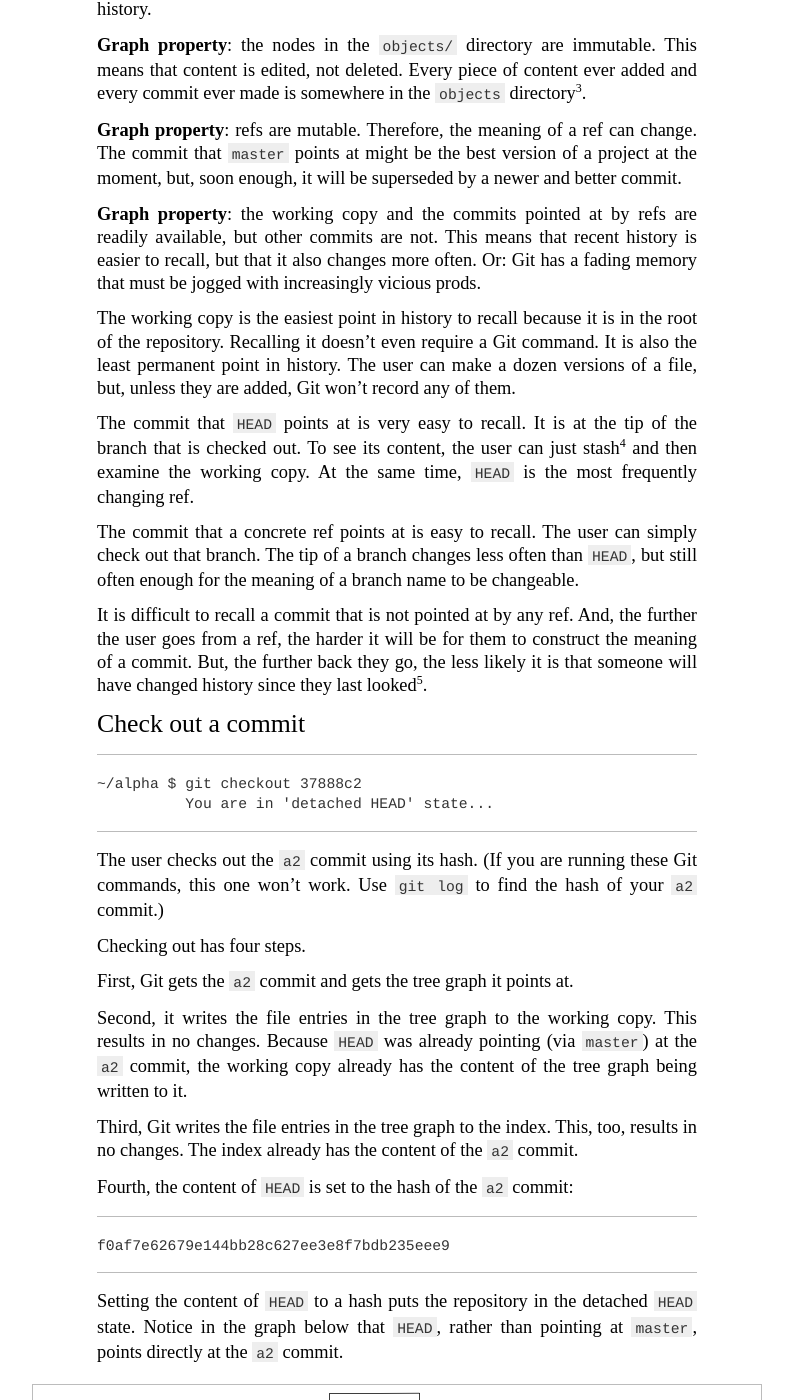
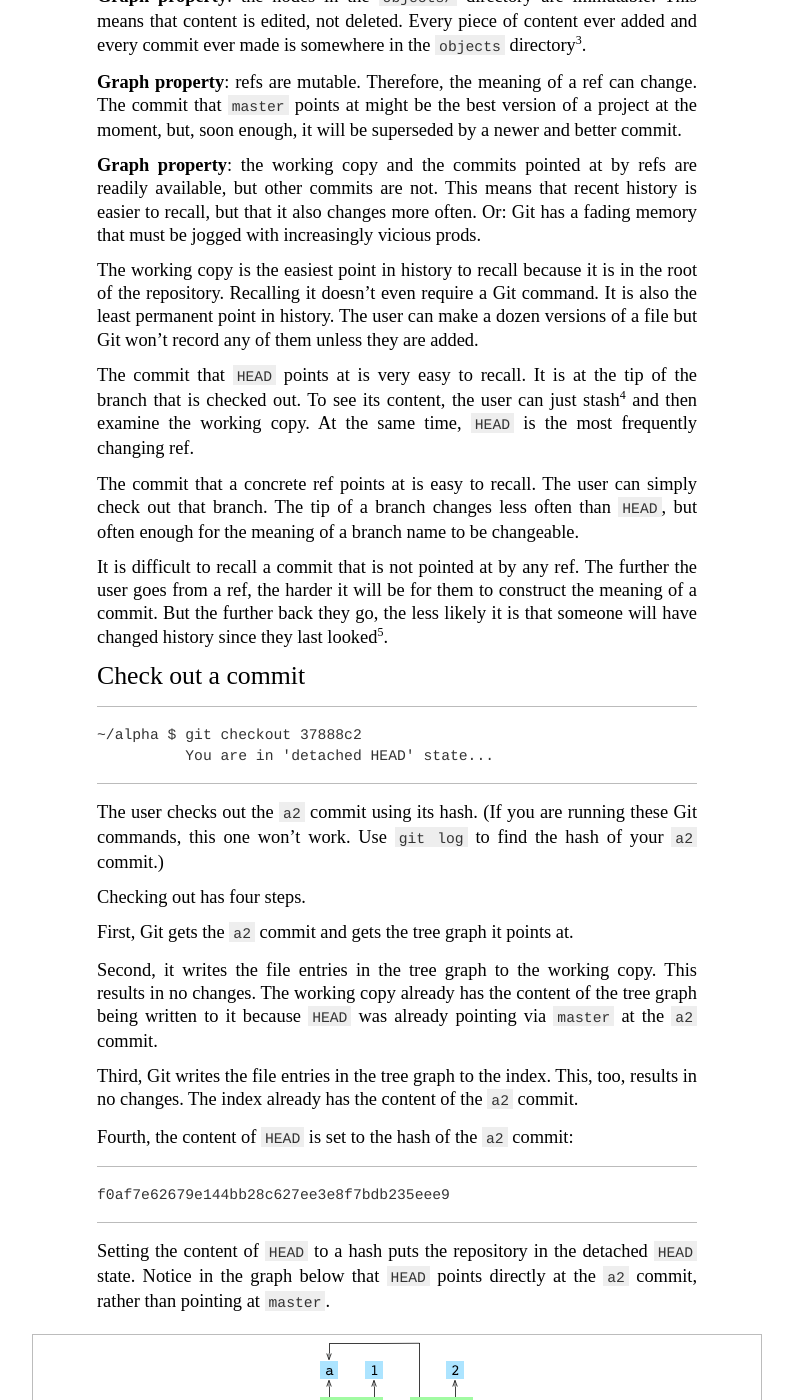
Before and after one commit to zahrabakhshalizadeh/maryrosecook.com, a Jekyll site: the page built from _posts/2015-03-21-git-from-the-inside-out.md, in a window 1280 px wide and 1400 px high, scrolled down 8954 px. Shown: the whole window, without its empty margins (243-1036 px from the left). Built offline with Jekyll 4.4.1, drawn with Linux system fonts in a browser that asks for light colours; Markdown is read by kramdown in place of the engine named in the settings; some of the changed text lies outside the part shown.

Commit message:
GFTIO: copy edits suggested by my dad

````diff
--- a/_posts/2015-03-21-git-from-the-inside-out.md
+++ b/_posts/2015-03-21-git-from-the-inside-out.md
@@ -105,14 +105,14 @@
 ~/alpha $ git add data
 ```
 
-The `git add` command creates a blob object that contains the content of `data/number.txt`. And it adds an index entry for `data/number.txt` that points the blob. This is the index after the `git add` command is run a second time:
+The `git add` command creates a blob object that contains the content of `data/number.txt`. It adds an index entry for `data/number.txt` that points at the blob. This is the index after the `git add` command is run a second time:
 
 ```
 data/letter.txt 2e65efe2a145dda7ee51d1741299f848e5bf752e
 data/number.txt 274c0052dd5408f8ae2bc8440029ff67d79bc5c3
 ```
 
-Notice that, though the user ran `git add data`, only the files in the `data` directory are listed in the index. The `data` directory is not listed separately.
+Notice that only the files in the `data` directory are listed in the index, though the user ran `git add data`. The `data` directory is not listed separately.
 
 ```bash
 ~/alpha $ printf '1' > data/number.txt
@@ -157,7 +157,7 @@
 
 The second line records the same for `data/number.txt`.
 
-Below is the tree object for `alpha`, the root directory of the project:
+Below is the tree object for `alpha`, which is the root directory of the project:
 
 ```
 040000 tree 0eed1217a2947f4930583229987d90fe5e8e0b74 data
@@ -244,7 +244,7 @@
 ~/alpha $ git add data/number.txt
 ```
 
-The user adds the file to Git. This adds a blob containing `2` to the `objects` directory. And it points the index entry for `data/number.txt` at the new blob.
+The user adds the file to Git. This adds a blob containing `2` to the `objects` directory. It points the index entry for `data/number.txt` at the new blob.
 
 ![`data/number.txt` set to `2` in the working copy and index](/images/git-from-the-inside-out/6-a1-wc-and-index-number-set-to-2.png)
 <div class="image-caption">`data/number.txt` set to `2` in the working copy and index</div>
@@ -265,7 +265,7 @@
 100664 blob d8263ee9860594d2806b0dfd1bfd17528b0ba2a4 number.txt
 ```
 
-The new `data` tree hashes to a value that is different from the old `data` tree.  A new `alpha` tree must be created to record this hash:
+The new `data` tree hashes to a different value from the old `data` tree.  A new `alpha` tree must be created to record this hash:
 
 ```
 040000 tree 40b0318811470aaacc577485777d7a6780e51f0b data
@@ -282,7 +282,7 @@
 a2
 ```
 
-The first line of the commit object points at the new `alpha` tree object. The second line points at the commit's parent, `a1`. To find the parent commit, Git went to `HEAD`, followed it to `master` and found the commit hash of `a1`.
+The first line of the commit object points at the new `alpha` tree object. The second line points at `a1`: the commit's parent. To find the parent commit, Git went to `HEAD`, followed it to `master` and found the commit hash of `a1`.
 
 Third, the content of the `master` branch file is set to the hash of the new commit.
 
@@ -304,13 +304,13 @@
 
 **Graph property**: the working copy and the commits pointed at by refs are readily available, but other commits are not. This means that recent history is easier to recall, but that it also changes more often. Or: Git has a fading memory that must be jogged with increasingly vicious prods.
 
-The working copy is the easiest point in history to recall because it is in the root of the repository. Recalling it doesn't even require a Git command. It is also the least permanent point in history. The user can make a dozen versions of a file, but, unless they are added, Git won't record any of them.
+The working copy is the easiest point in history to recall because it is in the root of the repository. Recalling it doesn't even require a Git command. It is also the least permanent point in history. The user can make a dozen versions of a file but Git won't record any of them unless they are added.
 
 The commit that `HEAD` points at is very easy to recall. It is at the tip of the branch that is checked out. To see its content, the user can just stash[^4] and then examine the working copy. At the same time, `HEAD` is the most frequently changing ref.
 
-The commit that a concrete ref points at is easy to recall. The user can simply check out that branch. The tip of a branch changes less often than `HEAD`, but still often enough for the meaning of a branch name to be changeable.
+The commit that a concrete ref points at is easy to recall. The user can simply check out that branch. The tip of a branch changes less often than `HEAD`, but often enough for the meaning of a branch name to be changeable.
 
-It is difficult to recall a commit that is not pointed at by any ref.  And, the further the user goes from a ref, the harder it will be for them to construct the meaning of a commit. But, the further back they go, the less likely it is that someone will have changed history since they last looked[^5].
+It is difficult to recall a commit that is not pointed at by any ref.  The further the user goes from a ref, the harder it will be for them to construct the meaning of a commit. But the further back they go, the less likely it is that someone will have changed history since they last looked[^5].
 
 
 ### Check out a commit
@@ -327,7 +327,7 @@
 
 First, Git gets the `a2` commit and gets the tree graph it points at.
 
-Second, it writes the file entries in the tree graph to the working copy. This results in no changes. Because `HEAD` was already pointing (via `master`) at the `a2` commit, the working copy already has the content of the tree graph being written to it.
+Second, it writes the file entries in the tree graph to the working copy. This results in no changes. The working copy already has the content of the tree graph being written to it because `HEAD` was already pointing via `master` at the `a2` commit.
 
 Third, Git writes the file entries in the tree graph to the index. This, too, results in no changes. The index already has the content of the `a2` commit.
 
@@ -337,7 +337,7 @@
 f0af7e62679e144bb28c627ee3e8f7bdb235eee9
 ```
 
-Setting the content of `HEAD` to a hash puts the repository in the detached `HEAD` state. Notice in the graph below that `HEAD`, rather than pointing at `master`, points directly at the `a2` commit.
+Setting the content of `HEAD` to a hash puts the repository in the detached `HEAD` state. Notice in the graph below that `HEAD` points directly at the `a2` commit, rather than pointing at `master`.
 
 ![Detached `HEAD` on `a2` commit](/images/git-from-the-inside-out/9-a2-detached-head.png)
 <div class="image-caption">Detached `HEAD` on `a2` commit</div>
@@ -618,7 +618,7 @@
 
 Third, Git generates the indices for the base, receiver and giver commits.
 
-Fourth, Git creates a diff that contains the changes required to go from the receiver commit to the giver commit. In this case, the diff contains only one entry: `data/number.txt`. Because the content for `data/number.txt` is different in the receiver, giver and base, the entry is marked as a conflict.
+Fourth, Git creates a diff that contains the changes required to go from the receiver commit to the giver commit. In this case, the diff contains only one entry: `data/number.txt`. The entry is marked as a conflict because the content for `data/number.txt` is different in the receiver, giver and base.
 
 Fifth, the changes indicated by the entries in the diff are applied to the working copy. For a conflicted area, Git writes both versions to the file in the working copy. The content of `data/number.txt` is set to:
 
@@ -698,7 +698,7 @@
           [master d14c7d2] 11
 ```
 
-The user commits. As part of the commit, as always, Git builds a tree graph that represents the content of the index. Because `data/letter.txt` is not in the index, it is not included in the tree graph.
+The user commits. As part of the commit, as always, Git builds a tree graph that represents the content of the index. `data/letter.txt` is not included in the tree graph because it is not in the index.
 
 ![`11` commit made after `data/letter.txt` `rm`ed](/images/git-from-the-inside-out/25-11.png)
 <div class="image-caption">`11` commit made after `data/letter.txt` `rm`ed</div>
@@ -793,7 +793,7 @@
 
 **Graph property**: objects can be copied. This means that history can be shared between repositories.
 
-**Graph property**: a repository can store remote branch refs like `alpha/.git/refs/remotes/bravo/master`. This means that a repository can record locally the state of a branch on a remote repository. Though correct at the time it is fetched, it will go out of date if the remote branch changes.
+**Graph property**: a repository can store remote branch refs like `alpha/.git/refs/remotes/bravo/master`. This means that a repository can record locally the state of a branch on a remote repository. It is correct at the time it is fetched but will go out of date if the remote branch changes.
 
 
 ### Merge FETCH_HEAD
@@ -928,7 +928,7 @@
 
 Second, `delta/refs/heads/master` is updated to point at the `14` commit.
 
-Third, `alpha/.git/refs/remotes/delta/master` is set to point at the `14` commit. This means `alpha` has an up-to-date record of the state of `delta`.
+Third, `alpha/.git/refs/remotes/delta/master` is set to point at the `14` commit. `alpha` has an up-to-date record of the state of `delta`.
 
 ![`14` commit pushed from `alpha` to `delta`](/images/git-from-the-inside-out/32-14-pushed-to-delta.png)
 <div class="image-caption">`14` commit pushed from `alpha` to `delta`</div>
````
Also changed, not shown: other parts of _posts/2015-03-21-git-from-the-inside-out.md (+16 -16 lines).
